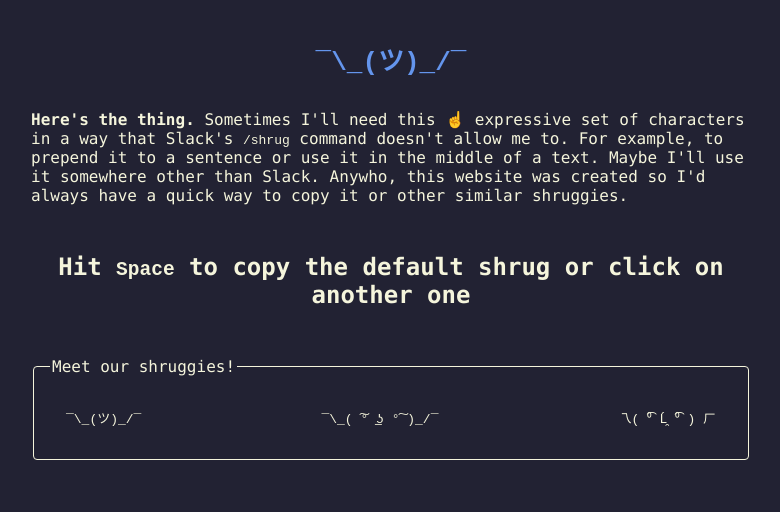
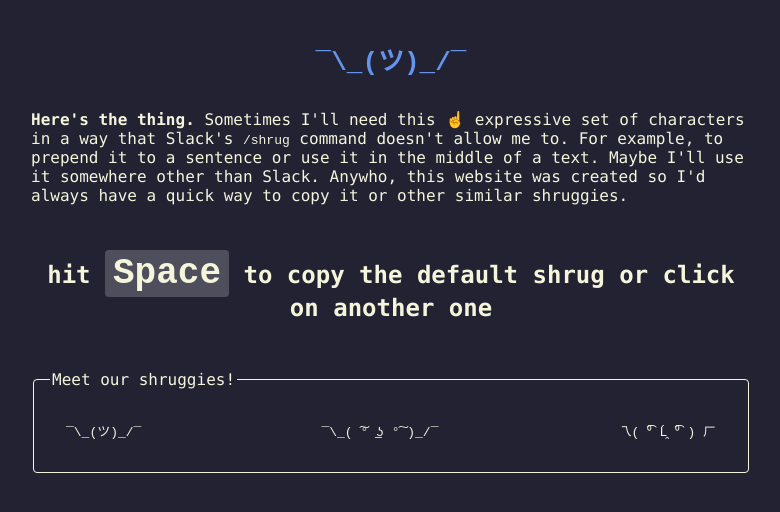
Before and after one commit to andreasvirkus/shrug, a Svelte app: page / in a window 1280 px wide. Shown: the top 512 px of the page, without its empty margins (249-1029 px from the left). Built offline with nearby package versions, Linux system fonts and the light colour scheme.

Commit message:
Redesign shortcut key hint

```diff
--- a/src/App.svelte
+++ b/src/App.svelte
@@ -77,6 +77,15 @@
     padding: 1.5rem 1rem;
     border-radius: 4px;
   }
+  .emoji {
+    font-family: initial;
+  }
+  .key {
+    font-size: 2.25rem;
+    padding: .2rem .5rem;
+    border-radius: .25rem;
+    background-color: rgba(255, 255, 255, 0.2);
+  }
 </style>
 
 <svelte:window on:keydown={handleKeydown}/>
@@ -84,14 +93,15 @@
 <main>
   <h1><code>{ shrugs[0] }</code></h1>
 
-  <p><strong>Here's the thing.</strong> Sometimes I'll need this ☝️ expressive set of characters
+  <p><strong>Here's the thing.</strong> Sometimes I'll need this
+    <span class="emoji">☝️</span> expressive set of characters
   in a way that Slack's <code>/shrug</code> command doesn't allow me to.
   For example, to prepend it to a sentence or use it in the middle of a text.
   Maybe I'll use it somewhere other than Slack. Anywho, this website
   was created so I'd always have a quick way to copy it or other similar shruggies.</p>
 
   {#if !copied}
-  <h2>Hit <code>Space</code> to copy the default shrug or click on another one</h2>
+  <h2>hit <code class="key">Space</code> to copy the default shrug or click on another one</h2>
   {:else}
   <h2>Copied: <code>{ activeShrug }</code></h2>
   {/if}
```
